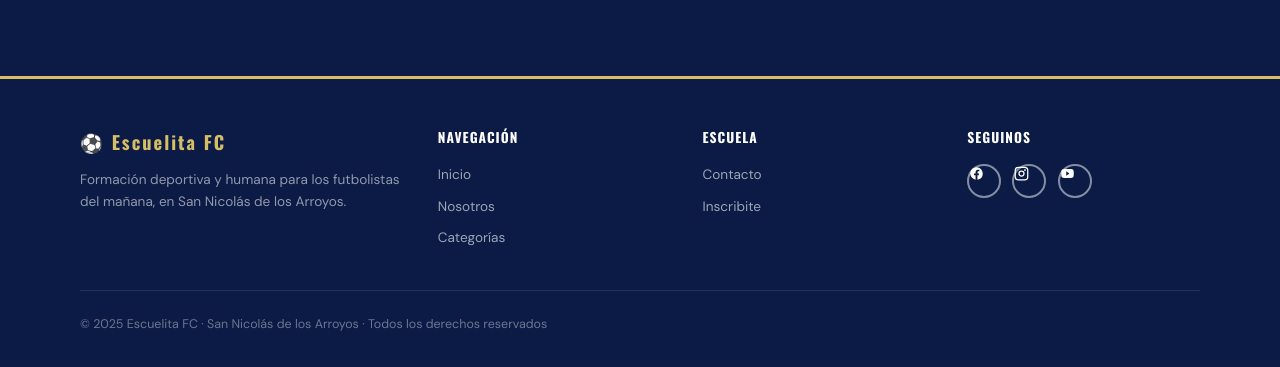
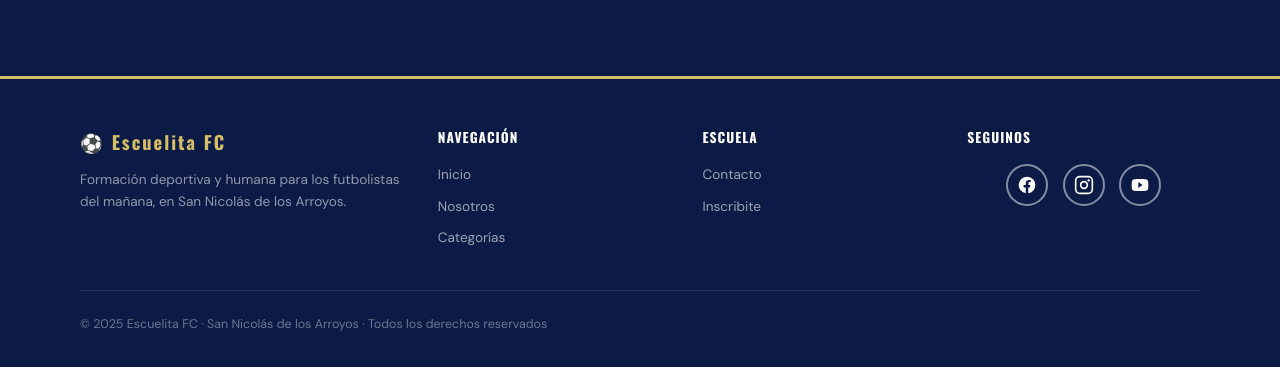
Before and after one commit to gabriellidevelopers-collab/cilsatp1, a website: page public/index.html in a window 1280 px wide. Shown: the part 3513-3880 px from the top of the page. Drawn offline with nearby package versions, Linux system fonts and the light colour scheme; some packages are replaced by stand-ins of ours; a script that the page names is missing.

Commit message:
Center and enlarge footer social icons

```diff
--- a/public/styles.css
+++ b/public/styles.css
@@ -286,9 +286,9 @@ footer{background:var(--noche);padding:3rem 2rem 2rem;border-top:3px solid var(-
 .footer-col a:hover{color:var(--dorado)}
 .footer-bottom{display:flex;justify-content:space-between;align-items:center;flex-wrap:wrap;gap:1rem;padding-top:1.5rem}
 .footer-copy{font-size:.78rem;color:rgba(255,255,255,.4)}
-.footer-social{display:flex;gap:.7rem}
-.footer-social .social-circle{width:34px;height:34px}
-.footer-social svg{width:15px;height:15px}
+.footer-social{display:flex;gap:.9rem;align-items:center;justify-content:center}
+.footer-social .social-circle{width:42px;height:42px;display:flex;align-items:center;justify-content:center}
+.footer-social .social-circle svg{width:20px;height:20px}
 
 /* ===== FADE ANIM ===== */
 @keyframes fadeUp{from{opacity:0;transform:translateY(18px)}to{opacity:1;transform:translateY(0)}}
```
